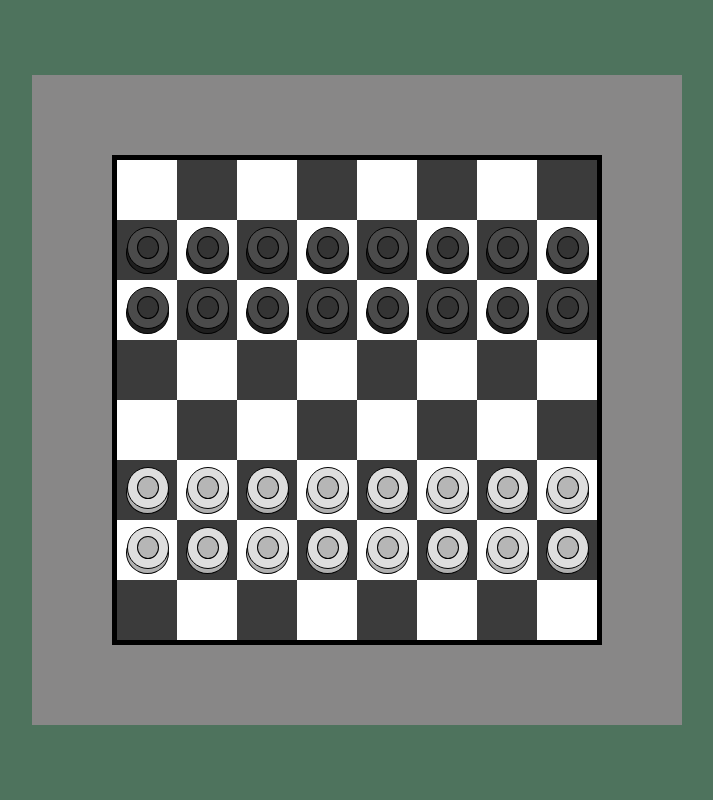
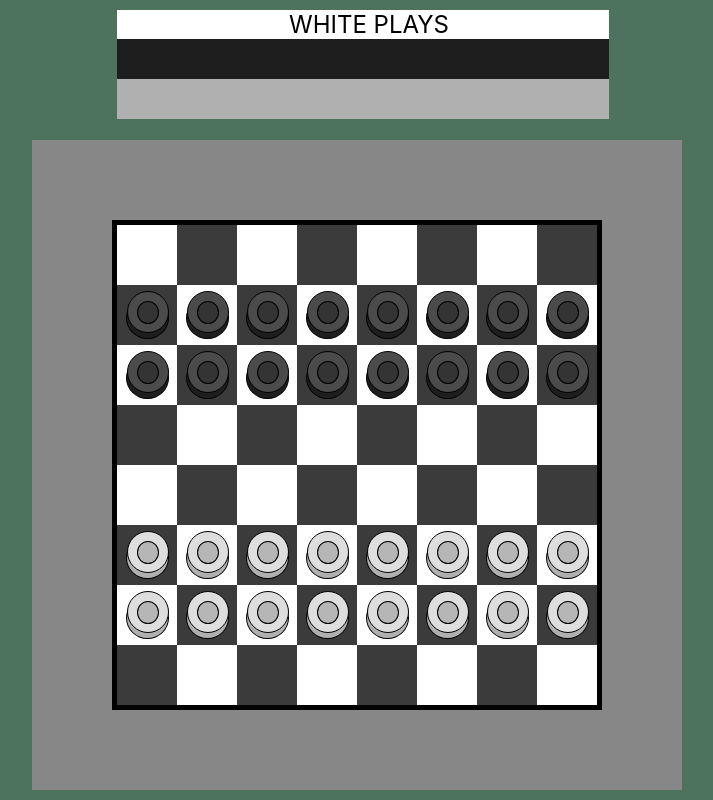
Before and after one commit to emirhancirmencik/turkish-checkers-game, a React (Create React App) app: page / in a window 1280 px wide. Shown: the whole page, without its empty margins (283-996 px from the left). Built offline with nearby package versions, Linux system fonts and the light colour scheme.

Commit message:
Stats completed.

```diff
--- a/src/App.css
+++ b/src/App.css
@@ -1,6 +1,6 @@
 .board{
-  height: 60vh;
-  width: 60vh;
+  height: 60vh !important;
+  width: 60vh !important;
   content: ' ';
   margin: auto;
   display: flex;
@@ -8,15 +8,37 @@
   border: 5px black solid;
 }
 
+.stats-container{
+  width: 60vh !important;
+  margin: auto;
+}
+
 .row{
-  display: flex;
+  display: flex
+}
 
+.lose-container{
+  width: 60vh;
+}
+
+.current-player{
+  background-color: white;
+  text-align: center;
+  font-size: 3vh;
+  padding-left: 1.5vh;
+  width: 100%;
+}
+
+.black-player{
+  background-color: black;
+  color: white;
 }
 
 .App{
   width: 100vw;
   height: 100vh;
   display:flex;
+  flex-direction: column;
 }
 
 .square{
@@ -40,8 +62,6 @@
   content: '';
   width: 5vh;
   height: 5vh;
-
-
   border-radius: 50%;
   margin: auto;
   background: transparent;
@@ -97,7 +117,6 @@
   background-color: rgb(30, 30, 30);
   border: 0.1vh rgb(0, 0, 0) solid;
   position: relative;
-
 }
 
 .black-checker::after{
@@ -154,3 +173,53 @@
 .white-checker.king::before{
   background-color: rgb(115, 114, 29);
 }
+
+.winner-page{
+  width: 100vw;
+  height: 100vh;
+  display: flex;
+}
+
+.winner{
+  margin: auto;
+  text-align: center;
+  font-weight: 600;
+  font-family: 'Courier New', Courier, monospace;
+  background-color: white;
+  padding: 1vh;
+  font-size: 3vh;
+}
+
+.click:hover{
+  background-color: black;
+  color:white;
+  cursor: pointer;
+}
+
+.black-checker-lose{
+  background-color: rgb(30, 30, 30);
+  position: relative;
+  height: 5vh;
+
+}
+
+.white-checker-lose{
+  background-color: rgb(176, 176, 176);
+  position:relative;
+  height: 5vh;
+
+}
+
+.lose > div{
+display: flex;
+padding-left: 1.5vh;
+width: 60vh;
+
+}
+
+.lose > .white-checker-lose > .white-checker, .lose > .black-checker-lose >.black-checker{
+  border: none;
+  margin-top: 0.5vh;
+  margin-left: -1.1vh;
+  background-color: transparent;
+}
--- a/src/Components/Board.js
+++ b/src/Components/Board.js
@@ -1,10 +1,88 @@
+/* eslint-disable react-hooks/exhaustive-deps */
 import { useSelector } from "react-redux";
 import Checker from "./Checker";
 import Square from "./Square";
+import { useEffect, useState } from "react";
+import { useDispatch } from "react-redux";
+import { resetGame } from "../redux/game/GameSlice";
 
 function Board() {
+  const dispatch = useDispatch();
   const board = useSelector((state) => state.game.board);
+  const currentPlayer = useSelector((state) => state.game.currentPlayer);
+  const loses = useSelector((state) => state.game.loses);
+  const [winner, setWinner] = useState("none");
+
+  useEffect(() => {
+    if (loses.white === 16 || loses.black === 16) {
+      setWinner(loses.black > loses.white ? "WHITE" : "BLACK");
+    }
+
+    if (loses.white === 15 && loses.black === 15) {
+      setWinner("DRAW");
+    }
+
+    if (loses.white === 0 || loses.black === 0) {
+      setWinner("none");
+    }
+  }, [board]);
+
   return (
+    <>
+      <div className="stats-container">
+        {winner === "none" ? (
+          <>
+            <div
+              className={`current-player ${
+                currentPlayer === 0 ? "black-player" : "white-player"
+              }`}
+            >
+              {currentPlayer === 0 ? "BLACK" : "WHITE"} PLAYS
+            </div>
+            <div className="lose-container">
+              <div className="lose">
+                <div className="black-checker-lose">
+                  {[...Array(loses.black)].map((e, i) => {
+                    return <div className="black-checker" key={i}></div>;
+                  })}
+                </div>
+                <div className="white-checker-lose">
+                  {[...Array(loses.white)].map((e, i) => {
+                    return <div className="white-checker" key={i}></div>;
+                  })}
+                </div>
+              </div>
+            </div>
+          </>
+        ) : winner === "draw" ? (
+          <div className="winner">
+            DRAW! <br />
+            PRESS{" "}
+            <span className="click" onClick={() => dispatch(resetGame())}>
+              HERE
+            </span>{" "}
+            TO PLAY AGAIN
+          </div>
+        ) : winner === "WHITE" ? (
+          <div className="winner">
+            {winner} WINS! <br />
+            PRESS{" "}
+            <span className="click" onClick={() => dispatch(resetGame())}>
+              HERE
+            </span>{" "}
+            TO PLAY AGAIN
+          </div>
+        ) : (
+          <div className="winner">
+            {winner} WINS! <br />
+            PRESS{" "}
+            <span className="click" onClick={() => dispatch(resetGame())}>
+              HERE
+            </span>{" "}
+            TO PLAY AGAIN
+          </div>
+        )}
+      </div>
       <div className="board-container">
         <div className="board">
           {board.map((row, rowindex) => {
@@ -36,7 +114,8 @@ function Board() {
             );
           })}
         </div>
-    </div>
+      </div>{" "}
+    </>
   );
 }
 
--- a/src/Components/Checker.js
+++ b/src/Components/Checker.js
@@ -10,13 +10,12 @@ import {
 
 import { useDispatch } from "react-redux";
 
-import checkSquare, { availableMovesFunction } from "../Game/Game";
+import checkSquare from "../Game/Game";
 
 function Checker({ color, position }) {
   const dispatch = useDispatch();
   const currentPlayer = useSelector((state) => state.game.currentPlayer);
   const kings = useSelector((state) => state.game.kings);
-  const canGetScore = useSelector((state) => state.game.canGetScore);
   const board = useSelector((state) => state.game.board);
   const [{ isDragging }, drag] = useDrag({
     type: "checker",
@@ -35,7 +34,6 @@ function Checker({ color, position }) {
     if (currentPlayer === color) {
       dispatch(setCurrentChecker({ position: position, color: color }));
       dispatch(setAvailableMoves());
-      console.log(canGetScore);
     }
   }
 
--- a/src/Game/Game.js
+++ b/src/Game/Game.js
@@ -5,7 +5,6 @@ export let bestMoves = { positions: [] };
 export default function checkSquare(position, color, board, kings, check) {
   let currentPosY = Number(position[0]);
   let currentPosX = Number(position[1]);
-  console.log(kingScorePositions.direction);
   if (!kings.includes(position) && check) {
     if (color === 0) {
       if (currentPosY !== 7) {
@@ -355,7 +354,6 @@ export function findBestMove(
             for (let i = currentPosY; i <= 6; ) {
               if (board[i][currentPosX] === -1) {
                 for (let j = 1; j <= 6 - currentPosX; ) {
-                  console.log(`${i}${currentPosX + j + 1}`);
                   if (board[i][currentPosX + j] === -1) {
                     j++;
                   } else if (board[i][currentPosX + j] === currentPlayer) {
@@ -375,8 +373,6 @@ export function findBestMove(
 
                 for (let j = currentPosX - 1; 1 <= j; ) {
                   if (board[i][j] === -1) {
-                    console.log(`${i}${j - 1}`);
-
                     j--;
                   } else if (board[i][j] === currentPlayer) {
                     j = 0;
@@ -390,7 +386,7 @@ export function findBestMove(
                     j = 0;
                   }
                 }
-                console.log(`c`);
+
                 i++;
               } else {
                 i = 7;
@@ -402,7 +398,6 @@ export function findBestMove(
             for (let i = currentPosY; i >= 1; ) {
               if (board[i][currentPosX] === -1) {
                 for (let j = 1; j <= 6 - currentPosX; ) {
-                  console.log(`${i}${currentPosX + j + 1}`);
                   if (board[i][currentPosX + j] === -1) {
                     j++;
                   } else if (board[i][currentPosX + j] === currentPlayer) {
@@ -422,8 +417,6 @@ export function findBestMove(
 
                 for (let j = currentPosX - 1; 1 <= j; ) {
                   if (board[i][j] === -1) {
-                    console.log(`${i}${j - 1}`);
-
                     j--;
                   } else if (board[i][j] === currentPlayer) {
                     j = 0;
@@ -437,7 +430,7 @@ export function findBestMove(
                     j = 0;
                   }
                 }
-                console.log(`c`);
+
                 i--;
               } else {
                 i = 0;
@@ -451,7 +444,6 @@ export function findBestMove(
             for (let i = currentPosX; i <= 6; ) {
               if (board[currentPosY][i] === -1) {
                 for (let j = 1; j <= 6 - currentPosY; ) {
-                  console.log(`${currentPosY + j + 1}${i}`);
                   if (board[currentPosY + j][i] === -1) {
                     j++;
                   } else if (board[currentPosY + j][i] === currentPlayer) {
@@ -471,8 +463,6 @@ export function findBestMove(
 
                 for (let j = currentPosY - 1; 1 <= j; ) {
                   if (board[j][i] === -1) {
-                    console.log(`${j}${i - 1}`);
-
                     j--;
                   } else if (board[j][i] === currentPlayer) {
                     j = 0;
@@ -486,7 +476,7 @@ export function findBestMove(
                     j = 0;
                   }
                 }
-                console.log(`c`);
+
                 i++;
               } else {
                 i = 7;
@@ -498,7 +488,6 @@ export function findBestMove(
             for (let i = currentPosX; i >= 1; ) {
               if (board[currentPosY][i] === -1) {
                 for (let j = 1; j <= 6 - currentPosY; ) {
-                  console.log(`${currentPosY + j + 1}${i}`);
                   if (board[currentPosY + j][i] === -1) {
                     j++;
                   } else if (board[currentPosY + j][i] === currentPlayer) {
@@ -518,8 +507,6 @@ export function findBestMove(
 
                 for (let j = currentPosY - 1; 1 <= j; ) {
                   if (board[j][i] === -1) {
-                    console.log(`${j}${i - 1}`);
-
                     j--;
                   } else if (board[j][i] === currentPlayer) {
                     j = 0;
@@ -533,7 +520,7 @@ export function findBestMove(
                     j = 0;
                   }
                 }
-                console.log(`c`);
+
                 i--;
               } else {
                 i = 0;
@@ -545,7 +532,6 @@ export function findBestMove(
     } else {
       if (checkSquare(checker, currentPlayer, board, kings, true)) {
         checkerScorePositions.positions.forEach((score) => {
-          console.log(score);
           if (checkSquare(score, currentPlayer, board, kings, true)) {
             moves.positions.push(score);
           }
@@ -555,7 +541,6 @@ export function findBestMove(
   });
 
   let uniqeMoves = [...new Set(moves.positions)];
-  console.log("bestmoves", uniqeMoves);
 
   return uniqeMoves;
 }
@@ -676,5 +661,3 @@ export function fakeMove(
     }
   }
 }
-
-function calculateMove(board, kings) {}
--- a/src/redux/game/GameSlice.js
+++ b/src/redux/game/GameSlice.js
@@ -282,6 +282,28 @@ export const gameSlice = createSlice({
       let a = action.payload;
       state.canGetScore.push(a);
     },
+    resetGame: (state) => {
+      state.board = [
+        [-1, -1, -1, -1, -1, -1, -1, -1],
+        [0, 0, 0, 0, 0, 0, 0, 0],
+        [0, 0, 0, 0, 0, 0, 0, 0],
+        [-1, -1, -1, -1, -1, -1, -1, -1],
+        [-1, -1, -1, -1, -1, -1, -1, -1],
+        [1, 1, 1, 1, 1, 1, 1, 1],
+        [1, 1, 1, 1, 1, 1, 1, 1],
+        [-1, -1, -1, -1, -1, -1, -1, -1],
+      ];
+      state.currentPlayer = 1;
+      state.currentChecker = { position: "none", color: "none", king: false };
+      state.availableMoves = [];
+      state.canGetScore = [];
+      state.scoredChecker = "";
+      state.loses = { white: 0, black: 0 };
+      state.kings = [];
+      kingScorePositions.positions = [];
+      checkerScorePositions.positions = [];
+      kingScorePositions.direction = "";
+    },
   },
 });
 
@@ -293,6 +315,7 @@ export const {
   move,
   setCanGetScore,
   makeKing,
+  resetGame,
 } = gameSlice.actions;
 
 export default gameSlice.reducer;
```
Lines whose indentation alone changed are shown as unchanged.
